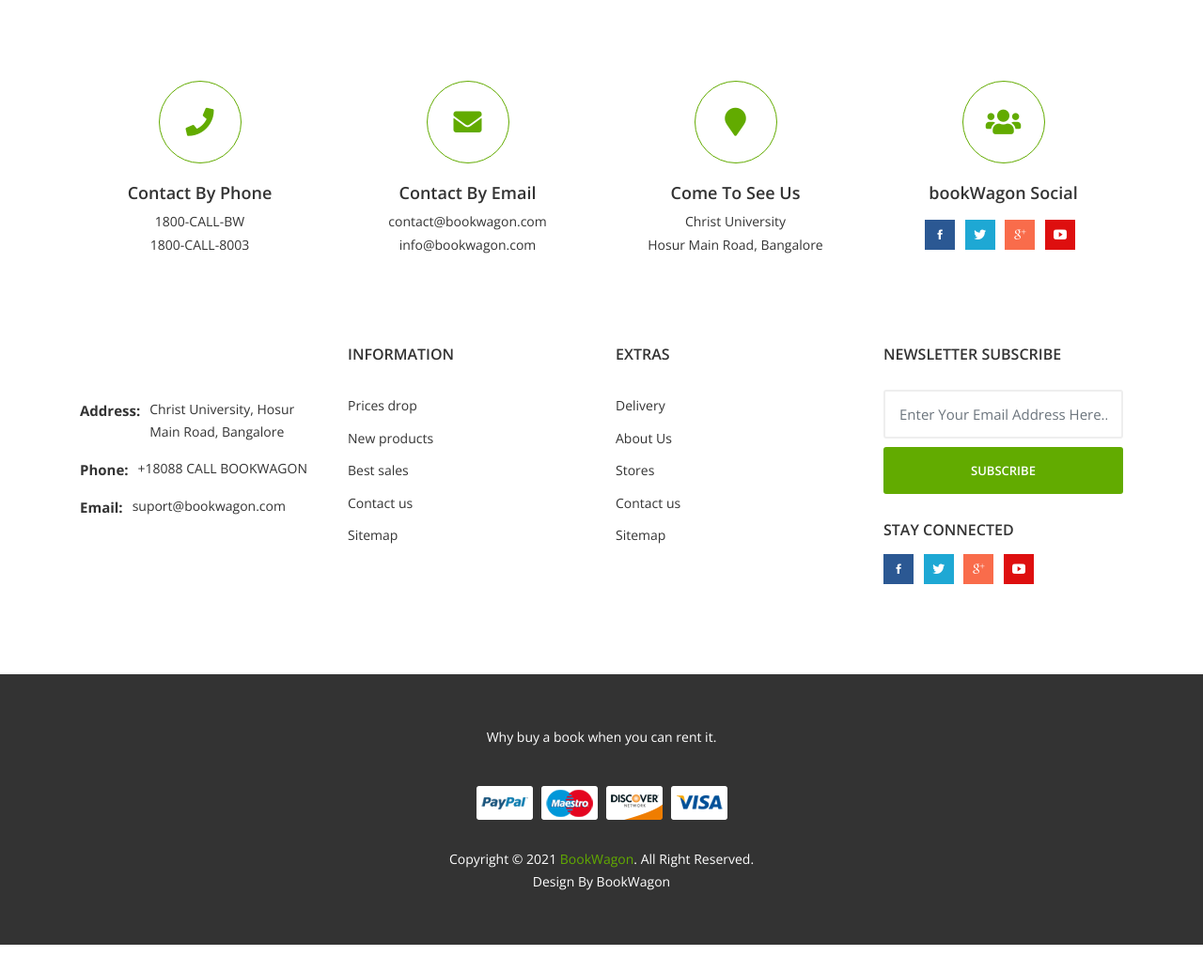
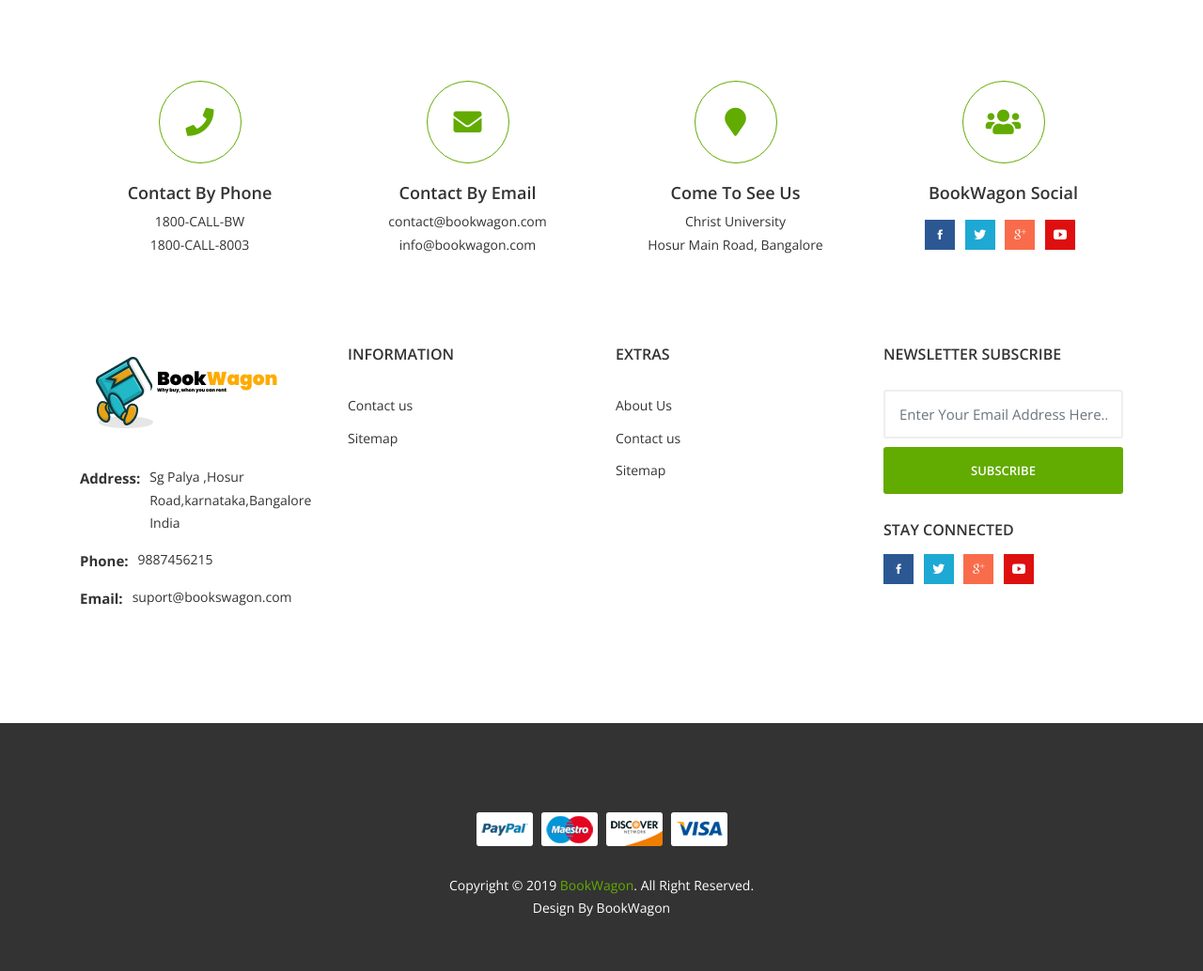
Before and after one commit to dipanshuvaibhav/BookWagon_DBMS_Project, a PHP site: page /contact.php in a window 1280 px wide. Shown: the part 823-1857 px from the top of the page at 94% size. Before the commit the page ends 1829 px from the top, so only its background shows below. Run offline with PHP 8.4, Linux system fonts and the light colour scheme; some libraries are stand-ins or nearby versions; some web fonts are replaced.

Commit message:
made a few minor changes

```diff
--- a/contact.php
+++ b/contact.php
@@ -507,7 +507,7 @@
                         <div class="contact-info">
                             <span class="icon"><i class="fa fa-users"></i></span>
                             <div class="content">
-                                <h3 class="title">bookWagon Social</h3>
+                                <h3 class="title">BookWagon Social</h3>
                                 <ul class="social-list list-inline">
                                     <li class="single-social facebook"><a href=""><i class="ion ion-social-facebook"></i></a></li>
                                     <li class="single-social twitter"><a href=""><i class="ion ion-social-twitter"></i></a></li>
@@ -533,40 +533,38 @@
     <div class="container">
         <div class="row justify-content-between  section-padding">
             <div class=" col-xl-3 col-lg-4 col-sm-6">
-                    <div class="single-footer pb--50">
+                <div class="single-footer pb--40">
                     <div class="brand-footer footer-title">
-                            <img src="#" alt="">
+                        <img src="image/Logo1.png" alt="">
                     </div>
                     <div class="footer-contact">
-                            <p><span class="label">Address:</span><span class="text">Christ University, Hosur Main Road, Bangalore</span></p>
-                            <p><span class="label">Phone:</span><span class="text">+18088 CALL BOOKWAGON</span></p>
-                            <p><span class="label">Email:</span><span class="text">suport@bookwagon.com</span></p>
+                        <p><span class="label">Address:</span><span class="text">Sg Palya ,Hosur Road,karnataka,Bangalore
+                                 India</span></p>
+                        <p><span class="label">Phone:</span><span class="text">9887456215</span></p>
+                        <p><span class="label">Email:</span><span class="text">suport@bookswagon.com</span></p>
                     </div>
                 </div>
             </div>
             <div class=" col-xl-3 col-lg-2 col-sm-6">
-                    <div class="single-footer pb--50">
+                <div class="single-footer pb--40">
                     <div class="footer-title">
                         <h3>Information</h3>
                     </div>
                     <ul class="footer-list normal-list">
-                            <li><a href="">Prices drop</a></li>
-                            <li><a href="">New products</a></li>
-                            <li><a href="">Best sales</a></li>
                         <li><a href="">Contact us</a></li>
                         <li><a href="">Sitemap</a></li>
                     </ul>
                 </div>
             </div>
             <div class=" col-xl-3 col-lg-2 col-sm-6">
-                    <div class="single-footer pb--50">
+                <div class="single-footer pb--40">
                     <div class="footer-title">
                         <h3>Extras</h3>
                     </div>
                     <ul class="footer-list normal-list">
-                            <li><a href="">Delivery</a></li>
+                        <!-- <li><a href="">Delivery</a></li> -->
                         <li><a href="">About Us</a></li>
-                            <li><a href="">Stores</a></li>
+                        <!-- <li><a href="">Stores</a></li> -->
                         <li><a href="">Contact us</a></li>
                         <li><a href="">Sitemap</a></li>
                     </ul>
@@ -598,11 +596,11 @@
     </div>
     <div class="footer-bottom">
         <div class="container">
-                <p class="copyright-heading">Why buy a book when you can rent it.</p>
+            <p class="copyright-heading"></p>
             <a href="#" class="payment-block">
                 <img src="image/icon/payment.png" alt="">
             </a>
-                <p class="copyright-text">Copyright © 2021 <a href="#" class="author">BookWagon</a>. All Right Reserved.
+            <p class="copyright-text">Copyright © 2019 <a href="#" class="author">BookWagon</a>. All Right Reserved.
                 <br>
                 Design By BookWagon</p>
         </div>
```
Also changed, not shown: shop-grid-left-sidebar.php (+53 -53 lines). Lines whose indentation alone changed are shown as unchanged.
